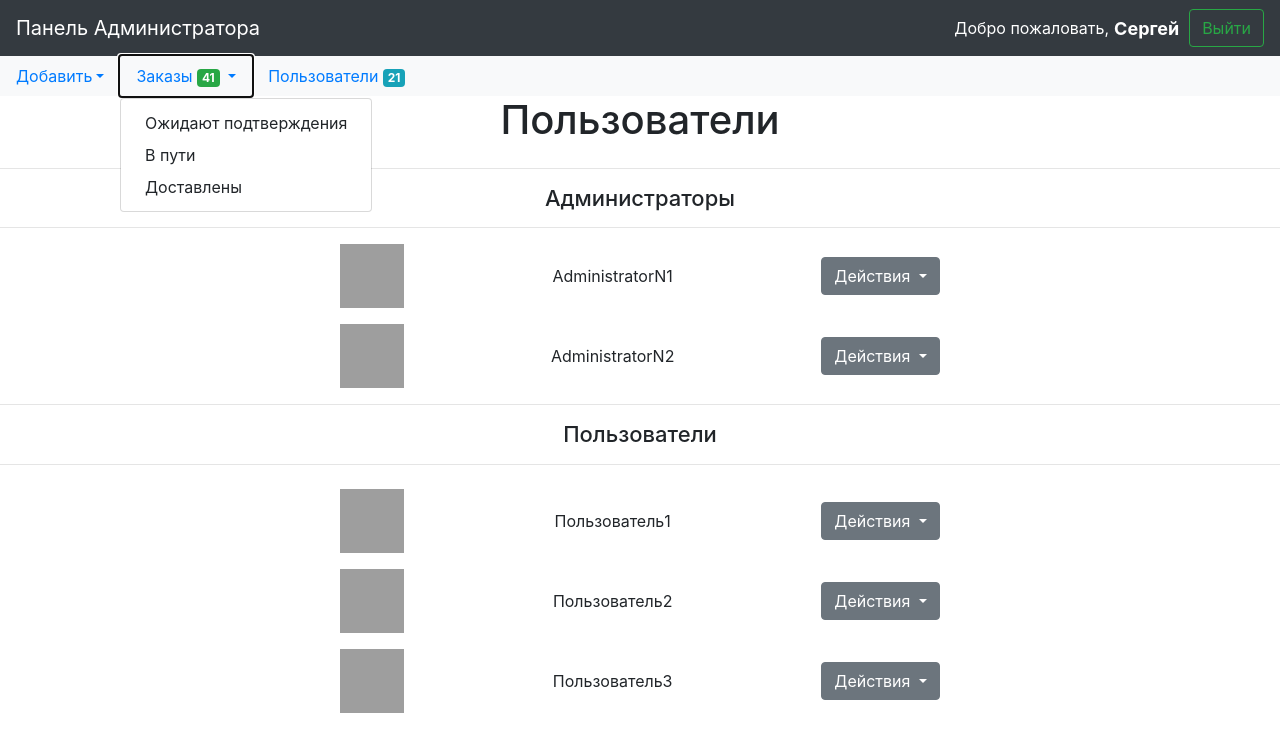
After one commit to Alex48Yakunin/project2508, a PHP site: page /views/admin_users.php in a window 1280 px wide, after a click that opens the changed part. The commit adds this page. Shown: the top 752 px of the page. Run offline with PHP 8.4, Linux system fonts and the light colour scheme; grey boxes are pictures that could not be loaded.

Commit message:
Admin_panel
Какой - то такой набросок

```diff
--- a/css/admin.css
+++ b/css/admin.css
@@ -6,3 +6,57 @@ nav{
     font-weight: 700;
     font-size: 18px;
 }
+.wrapper{
+    max-width: 1366px;
+    margin: 0 auto;
+}
+#order-date{
+    margin-right: 10px;
+}
+#order-time{
+    margin-left: 10px;
+    color: red;
+}
+#order-basket{
+    max-width: 800px;
+    margin: 0 auto;
+    box-sizing: border-box;
+    padding: 10px;
+    border: 1px solid rgba(0, 0, 0, 0.18);
+    border-radius: 20px;
+    background: white;
+
+}
+#product-description{
+    align-items: center;
+}
+#product-img{
+    width: 64px;
+    height: 64px;
+    margin: 0 30px;
+}
+#product-cost{
+    color: red;
+}
+#order-status-select{
+    max-width: 800px;
+    margin: 0 auto;
+}
+#order-status-select p{
+    color: black;
+}
+#order-status{
+    font-size: 18px;
+    color: red;
+}
+.users_h2{
+    font-size: 22px;
+}
+.user{
+    max-width: 600px;
+    margin: 0 auto;
+}
+.user img{
+    width: 64px;
+    height: 64px;
+}
--- a/templates/admin_footer.php
+++ b/templates/admin_footer.php
@@ -0,0 +1,11 @@
+    </div>
+
+
+
+    <script src="https://code.jquery.com/jquery-3.3.1.slim.min.js" integrity="sha384-q8i/X+965DzO0rT7abK41JStQIAqVgRVzpbzo5smXKp4YfRvH+8abtTE1Pi6jizo" crossorigin="anonymous"></script>
+    <script src="https://cdnjs.cloudflare.com/ajax/libs/popper.js/1.14.3/umd/popper.min.js" integrity="sha384-ZMP7rVo3mIykV+2+9J3UJ46jBk0WLaUAdn689aCwoqbBJiSnjAK/l8WvCWPIPm49" crossorigin="anonymous"></script>
+    <script src="https://stackpath.bootstrapcdn.com/bootstrap/4.1.3/js/bootstrap.min.js" integrity="sha384-ChfqqxuZUCnJSK3+MXmPNIyE6ZbWh2IMqE241rYiqJxyMiZ6OW/JmZQ5stwEULTy" crossorigin="anonymous"></script>
+
+</body>
+
+</html>
--- a/templates/admin_header.php
+++ b/templates/admin_header.php
@@ -0,0 +1,48 @@
+<!doctype html>
+<html lang="ru">
+
+<head>
+    <meta charset="utf-8">
+    <meta name="viewport" content="width=device-width, initial-scale=1, shrink-to-fit=no">
+
+    <link rel="stylesheet" href="https://stackpath.bootstrapcdn.com/bootstrap/4.1.3/css/bootstrap.min.css" integrity="sha384-MCw98/SFnGE8fJT3GXwEOngsV7Zt27NXFoaoApmYm81iuXoPkFOJwJ8ERdknLPMO" crossorigin="anonymous">
+    <link rel="stylesheet" href="../css/admin.css">
+
+    <title><?php echo "$title" ?></title>
+</head>
+
+<body>
+
+    <nav class="navbar navbar-dark bg-dark">
+        <a class="navbar-brand">Панель Администратора</a>
+        <form class="form-inline">
+            <label>Добро пожаловать,<span id="login_user_name">Сергей</span></label>
+
+            <button class="btn btn-outline-success my-2 my-sm-0" type="submit">Выйти</button>
+        </form>
+    </nav>
+    <ul class="nav bg-light">
+        <li class="nav-item dropdown">
+            <a class="nav-link dropdown-toggle" data-toggle="dropdown" href="#" role="button" aria-haspopup="true" aria-expanded="false">Добавить</a>
+            <div class="dropdown-menu">
+                <a class="dropdown-item" href="#">Категорию</a>
+                <a class="dropdown-item" href="#">Товар</a>
+                <a class="dropdown-item" href="#">Пользователя</a>
+                <div class="dropdown-divider"></div>
+                <a class="dropdown-item" href="#">Separated link</a>
+            </div>
+        </li>
+        <li class="nav-item dropdown">
+            <a class="nav-link dropdown-toggle" data-toggle="dropdown" href="#" role="button" aria-haspopup="true" aria-expanded="false">Заказы
+            <span class="badge badge-success" id="new-order-count">41</span>
+            </a>
+            <div class="dropdown-menu">
+                <a class="dropdown-item" href="../views/admin_orders.php">Ожидают подтверждения</a>
+                <a class="dropdown-item" href="../views/admin_orders.php">В пути</a>
+                <a class="dropdown-item" href="../views/admin_orders.php">Доставлены</a>
+        </li>
+        <li class="nav-item">
+            <a class="nav-link active" href="../views/admin_users.php">Пользователи <span class="badge badge-info">21</span></a>
+        </li>
+    </ul>
+    <div class="wrapper">
--- /dev/null
+++ b/views/admin_users.php
@@ -0,0 +1,115 @@
+<?php
+    $title = 'Пользователи';
+?>
+
+<?php require_once "../templates/admin_header.php" ?>
+
+<h1 class="text-center mb-4">Пользователи</h1>
+<div class="admin_users">
+    <hr>
+    <h2 class="text-center users_h2">Администраторы</h2>
+    <hr>
+    <div id="admin-users">
+        <div class="user d-flex justify-content-between align-items-center mb-3">
+            <img src="https://mangomark.com/storage/images/default_img/default_profile_pic_male.jpg" class="mr-4">
+
+            <p id="user-name" class="mr-4 mb-0">AdministratorN1</p>
+
+            <div class="dropdown">
+                <a class="btn btn-secondary dropdown-toggle" href="#" role="button" id="dropdownMenuLink" data-toggle="dropdown" aria-haspopup="true" aria-expanded="false">
+                    Действия
+                </a>
+
+                <div class="dropdown-menu" aria-labelledby="dropdownMenuLink">
+                    <a class="dropdown-item" href="#">Подробнее</a>
+                    <a class="dropdown-item" href="#">Удалить</a>
+                    <a class="dropdown-item" href="#">Сделать пользователем</a>
+                </div>
+            </div>
+        </div>
+
+        <div class="user d-flex justify-content-between align-items-center mb-3">
+            <img src="https://mangomark.com/storage/images/default_img/default_profile_pic_male.jpg" class="mr-4">
+
+            <p id="user-name" class="mr-4 mb-0">AdministratorN2</p>
+
+            <div class="dropdown">
+                <a class="btn btn-secondary dropdown-toggle" href="#" role="button" id="dropdownMenuLink" data-toggle="dropdown" aria-haspopup="true" aria-expanded="false">
+                    Действия
+                </a>
+
+                <div class="dropdown-menu" aria-labelledby="dropdownMenuLink">
+                    <a class="dropdown-item" href="#">Подробнее</a>
+                    <a class="dropdown-item" href="#">Удалить</a>
+                    <a class="dropdown-item" href="#">Сделать пользователем</a>
+                </div>
+            </div>
+        </div>
+    </div>
+</div>
+<div class="other_users">
+    <hr>
+    <h2 class="text-center users_h2">Пользователи</h2>
+    <hr class="mb-4">
+    <div id="site-users">
+        <div class="user d-flex justify-content-between align-items-center mb-3">
+            <img src="https://mangomark.com/storage/images/default_img/default_profile_pic_male.jpg" class="mr-4">
+
+            <p id="user-name" class="mr-4 mb-0">Пользователь1</p>
+
+            <div class="dropdown">
+                <a class="btn btn-secondary dropdown-toggle" href="#" role="button" id="dropdownMenuLink" data-toggle="dropdown" aria-haspopup="true" aria-expanded="false">
+                    Действия
+                </a>
+
+                <div class="dropdown-menu" aria-labelledby="dropdownMenuLink">
+                    <a class="dropdown-item" href="#">Подробнее</a>
+                    <a class="dropdown-item" href="#">Удалить</a>
+                    <a class="dropdown-item" href="#">!!!Сделать администратором!!!</a>
+                </div>
+            </div>
+        </div>
+
+        <div class="user d-flex justify-content-between align-items-center mb-3">
+            <img src="https://mangomark.com/storage/images/default_img/default_profile_pic_male.jpg" class="mr-4">
+
+            <p id="user-name" class="mr-4 mb-0">Пользователь2</p>
+
+            <div class="dropdown">
+                <a class="btn btn-secondary dropdown-toggle" href="#" role="button" id="dropdownMenuLink" data-toggle="dropdown" aria-haspopup="true" aria-expanded="false">
+                    Действия
+                </a>
+
+                <div class="dropdown-menu" aria-labelledby="dropdownMenuLink">
+                    <a class="dropdown-item" href="#">Подробнее</a>
+                    <a class="dropdown-item" href="#">Удалить</a>
+                    <a class="dropdown-item" href="#">!!!Сделать администратором!!!</a>
+                </div>
+            </div>
+        </div>
+
+        <div class="user d-flex justify-content-between align-items-center mb-3">
+            <img src="https://mangomark.com/storage/images/default_img/default_profile_pic_male.jpg" class="mr-4">
+
+            <p id="user-name" class="mr-4 mb-0">Пользователь3</p>
+
+            <div class="dropdown">
+                <a class="btn btn-secondary dropdown-toggle" href="#" role="button" id="dropdownMenuLink" data-toggle="dropdown" aria-haspopup="true" aria-expanded="false">
+                    Действия
+                </a>
+
+                <div class="dropdown-menu" aria-labelledby="dropdownMenuLink">
+                    <a class="dropdown-item" href="#">Подробнее</a>
+                    <a class="dropdown-item" href="#">Удалить</a>
+                    <a class="dropdown-item" href="#">!!!Сделать администратором!!!</a>
+                </div>
+            </div>
+        </div>
+    </div>
+
+
+
+
+
+</div>
+<?php require_once "../templates/admin_footer.php" ?>
```
Also changed, not shown: views/admin_orders.php (added, +153 -0 lines), views/admin_test.php (deleted, +0 -58 lines).
